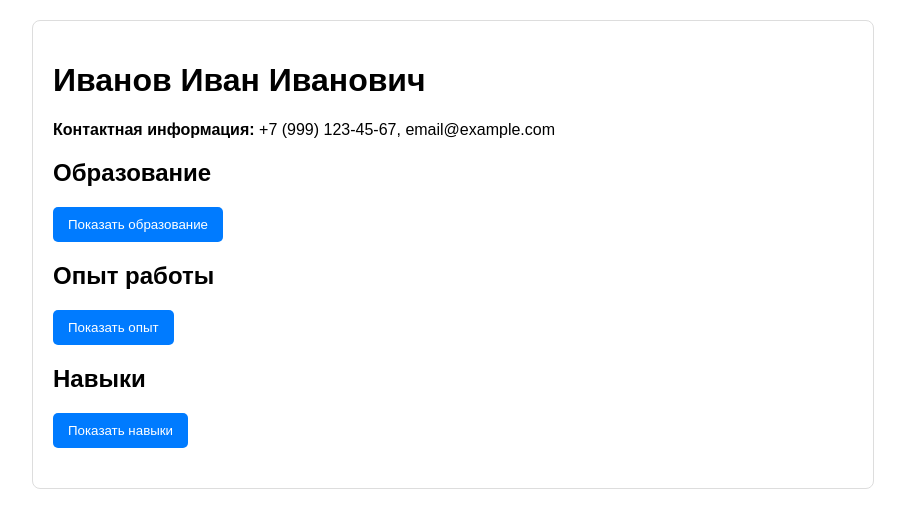
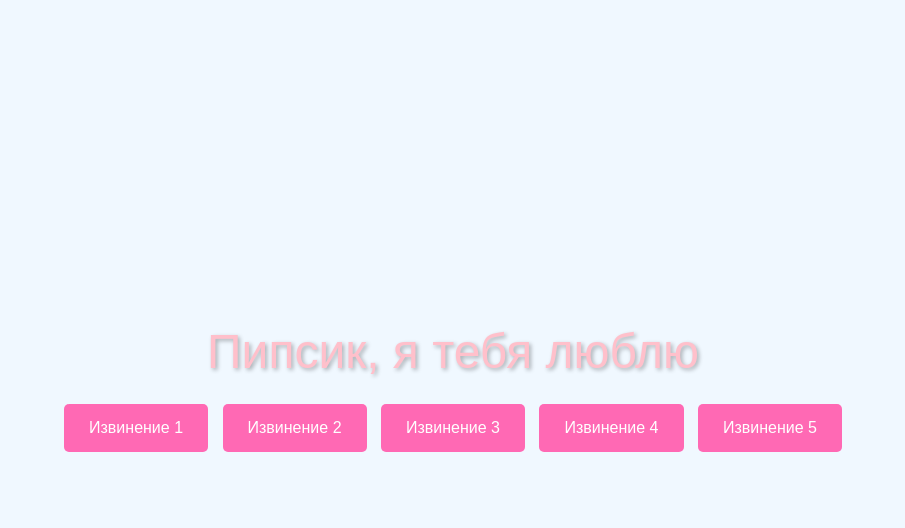
Before and after one commit to Arsen4ik1337/Arsen4ik1337.github.io, a plain HTML site: page index.html in a window 1280 px wide. Shown: the whole page, without its empty margins (187-1092 px from the left). Drawn offline with Linux system fonts and the light colour scheme.

Commit message:
Update index.html

```diff
--- a/index.html
+++ b/index.html
@@ -3,91 +3,69 @@
 <head>
     <meta charset="UTF-8">
     <meta name="viewport" content="width=device-width, initial-scale=1.0">
-    <title>Мое резюме</title>
+    <title>Извинения и признания</title>
     <style>
         body {
-            font-family: Arial, sans-serif;
-            margin: 20px;
-            padding: 0;
+            display: flex;
+            flex-direction: column;
+            align-items: center;
+            justify-content: center;
+            height: 100vh;
+            margin: 0;
+            background-color: #f0f8ff;
+            font-family: 'Arial', sans-serif;
         }
-        .resume {
-            max-width: 800px;
-            margin: auto;
-            padding: 20px;
-            border: 1px solid #ddd;
-            border-radius: 8px;
+
+        .main-title {
+            font-size: 3em;
+            color: pink;
+            margin-bottom: 20px;
+            text-shadow: 2px 2px 4px rgba(0,0,0,0.3);
         }
-        .section {
-            margin-bottom: 20px;
-        }
-        .btn {
-            background-color: #007bff;
+
+        button {
+            margin: 5px;
+            padding: 15px 25px;
+            font-size: 16px;
+            background-color: #ff69b4;
             color: white;
-            padding: 10px 15px;
             border: none;
             border-radius: 5px;
             cursor: pointer;
-            margin-right: 10px;
+            transition: background-color 0.3s;
         }
-        .btn:hover {
-            background-color: #0056b3;
+
+        button:hover {
+            background-color: #d62728;
         }
-        .hidden {
-            display: none;
+
+        #message {
+            margin-top: 20px;
+            font-size: 1.2em;
+            color: #333;
+            text-align: center;
         }
     </style>
 </head>
 <body>
-    <div class="resume">
-        <h1>Иванов Иван Иванович</h1>
-        <p><strong>Контактная информация:</strong> +7 (999) 123-45-67, email@example.com</p>
 
-        <div class="section">
-            <h2>Образование</h2>
-            <button class="btn" onclick="showEducation()">Показать образование</button>
-            <div id="education" class="hidden">
-                <p>Московский государственный университет, 2015-2019</p>
-                <p>Специальность: Информационные технологии</p>
-            </div>
-        </div>
+    <div class="main-title">Пипсик, я тебя люблю</div>
 
-        <div class="section">
-            <h2>Опыт работы</h2>
-            <button class="btn" onclick="showExperience()">Показать опыт</button>
-            <div id="experience" class="hidden">
-                <p><strong>Компания А</strong> - Разработчик, 2020-н.в.</p>
-                <p><strong>Компания Б</strong> - Младший данжен слейв, 2019-2020</p>
-            </div>
-        </div>
-
-        <div class="section">
-            <h2>Навыки</h2>
-            <button class="btn" onclick="showSkills()">Показать навыки</button>
-            <div id="skills" class="hidden">
-                <ul>
-                    <li>HTML/CSS</li>
-                    <li>JavaScript</li>
-                    <li>Python</li>
-                </ul>
-            </div>
-        </div>
+    <div id="buttons">
+        <button onclick="showMessage('Прости меня, пожалуйста, я очень скучаю!')">Извинение 1</button>
+        <button onclick="showMessage('Я не могу без тебя ни минуты!')">Извинение 2</button>
+        <button onclick="showMessage('Ты самый дорогой для меня человек')">Извинение 3</button>
+        <button onclick="showMessage('Люблю тебя всем сердцем')">Извинение 4</button>
+        <button onclick="showMessage('Обещаю, больше так не буду')">Извинение 5</button>
     </div>
 
+    <div id="message"></div>
+
     <script>
-        function showEducation() {
-            const education = document.getElementById('education');
-            education.classList.toggle('hidden');
-        }
-
-        function showExperience() {
-            const experience = document.getElementById('experience');
-            experience.classList.toggle('hidden');
-        }
-
-        function showSkills() {
-            const skills = document.getElementById('skills');
-            skills.classList.toggle('hidden');
+        function showMessage(text) {
+            document.getElementById('message').innerText = text;
         }
     </script>
+
 </body>
 </html>
```
